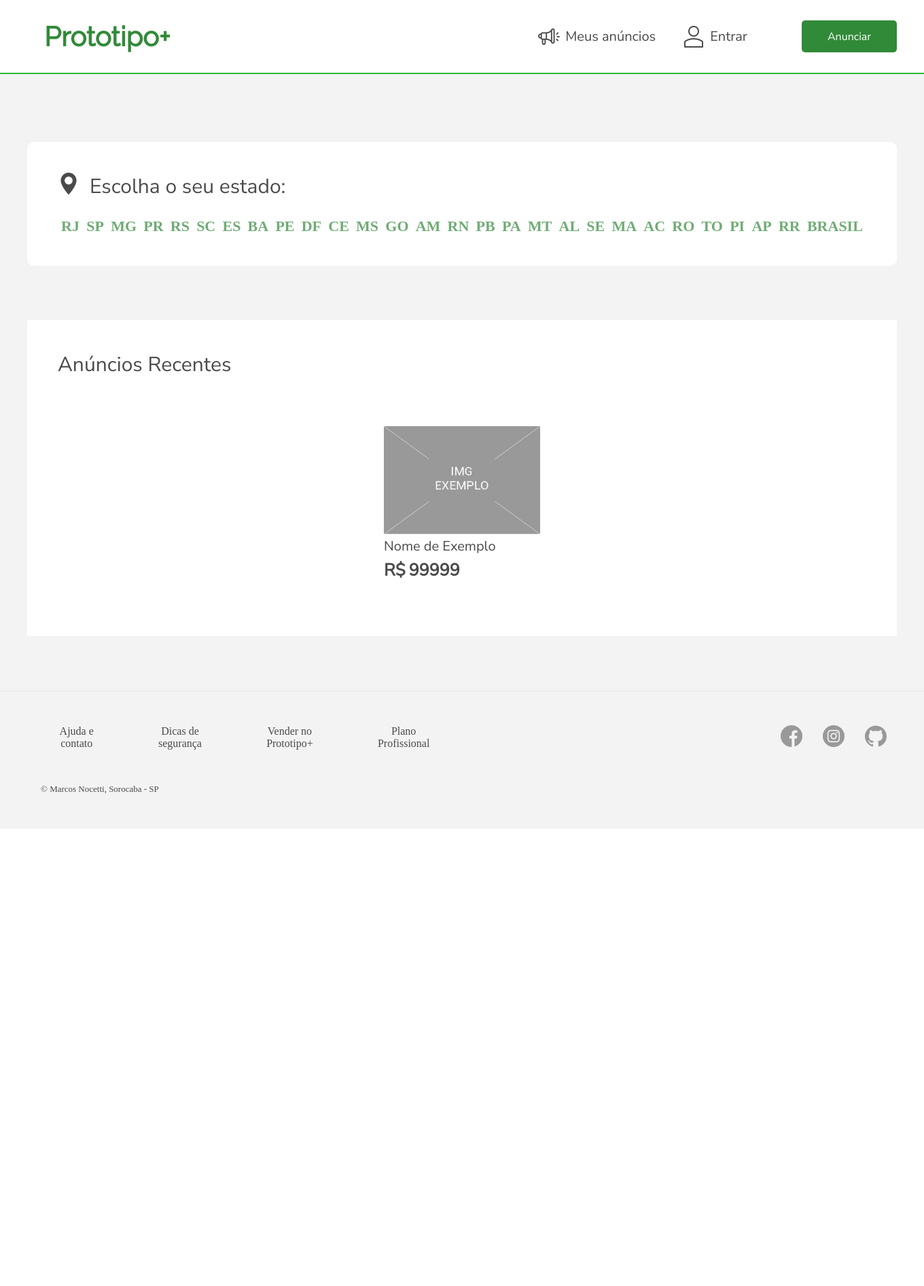
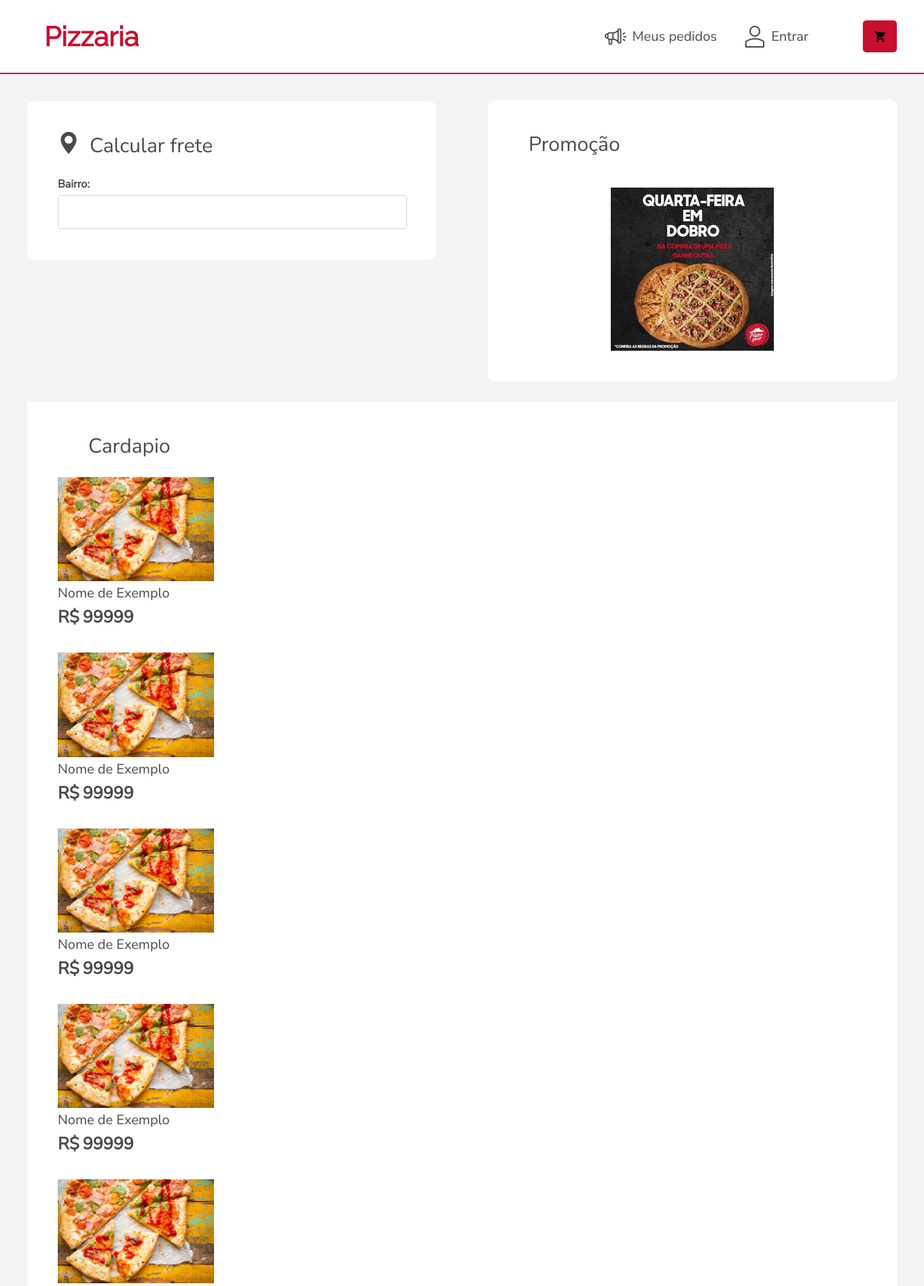
Before and after one commit to MarcosNocetti/PrototipoSistemaVendasWEB, a PHP site: page /Prototipomais/ in a window 1360 px wide. Shown: the top 1892 px of the page at 68% size. Before the commit the page ends 1168 px from the top, so only its background shows below. Run offline with PHP 8.4, Linux system fonts and the light colour scheme; some web fonts are replaced.

Commit message:
first commit

```diff
--- a/index.php
+++ b/index.php
@@ -23,14 +23,14 @@ include "config.index.php";
 
     <div id="headerBackground">
         <div id="headerInv">
-            <div id="headerLogo">Prototipo+</div>
+            <div id="headerLogo">Pizzaria</div>
             <div id="headerMenuArea">
 
             <?php if(isset($_SESSION['id']) && !empty($_SESSION['id']) || isset($_SESSION['fb_id']) && !empty($_SESSION['fb_id'])){?>
 
                 <div id="meusAnunciosArea">
                     <img src="assets/imgs/megaphone-grey.png" class="imgsMenu" id="megaphone">
-                    <div id="meusAnunciosText">Meus anúncios</div>
+                    <div id="meusAnunciosText">Meus pedidos</div>
                 </div>
                 <div id="userStatus">
                     <img src="assets/imgs/user_pics/user_avatar/<?php echo $avatar; ?>" class="imgsMenu" id="userAvatar">
@@ -38,7 +38,7 @@ include "config.index.php";
                     <li id="userArea"><div id="userName"><?php echo $nome; ?><span id="seta"><img src="assets/imgs/arrow.png" alt=""></span></div>
 
                         <ul id="userOpts">
-                            <li id="menu-anuncios">Meus anúncios</li>
+                            <li id="menu-anuncios">Meus pedidos</li>
                             <li class="endC" id="plano-pro">Plano PREMIUM</li>
                             <li class="endC" id="menu-cad">Meus dados</li>
                             <li id="menu-sair">Sair</li>
@@ -54,7 +54,7 @@ include "config.index.php";
 
                 <div id="meusAnunciosArea">
                     <img src="assets/imgs/megaphone-grey.png" class="imgsMenu">
-                    <div id="meusAnunciosText">Meus anúncios</div>
+                    <div id="meusAnunciosText">Meus pedidos</div>
                 </div>
 
                 <div id="areaLogin">
@@ -62,7 +62,9 @@ include "config.index.php";
                     <div id="userName">Entrar</div>
                 </div>
 
-                <div id="anunciarBtn"><p>Anunciar</p></div>
+                <div id="anunciarBtn">
+					<img src="assets/imgs/cart.ico">
+				</div>
 
             <?php } ?>
 
@@ -82,40 +84,22 @@ include "config.index.php";
         <div id="seuEstadoArea">
             <div id="estadoTitleArea">
                 <div id="estadoImgDiv"><img id="estadoIcon" src="assets/imgs/pin.png" alt=""></div>
-                <div class="globalTitle Estado">Escolha o seu estado:</div><br>
+                <div class="globalTitle Estado">Calcular frete</div><br>
             </div>
-
+				 <div class="inputTitle">Bairro:</div>
+				<input type="text" class="input" id="idBairro" name="idBairro">
             <div id="estadoContainerOpts">
-                <a href="" class="Eopts">RJ</a>
-                <a href="" class="Eopts">SP</a>
-                <a href="" class="Eopts">MG</a>
-                <a href="" class="Eopts">PR</a>
-                <a href="" class="Eopts">RS</a>
-                <a href="" class="Eopts">SC</a>
-                <a href="" class="Eopts">ES</a>
-                <a href="" class="Eopts">BA</a>
-                <a href="" class="Eopts">PE</a>
-                <a href="" class="Eopts">DF</a>
-                <a href="" class="Eopts">CE</a>
-                <a href="" class="Eopts">MS</a>
-                <a href="" class="Eopts">GO</a>
-                <a href="" class="Eopts">AM</a>
-                <a href="" class="Eopts">RN</a>
-                <a href="" class="Eopts">PB</a>
-                <a href="" class="Eopts">PA</a>
-                <a href="" class="Eopts">MT</a>
-                <a href="" class="Eopts">AL</a>
-                <a href="" class="Eopts">SE</a>
-                <a href="" class="Eopts">MA</a>
-                <a href="" class="Eopts">AC</a>
-                <a href="" class="Eopts">RO</a>
-                <a href="" class="Eopts">TO</a>
-                <a href="" class="Eopts">PI</a>
-                <a href="" class="Eopts">AP</a>
-                <a href="" class="Eopts">RR</a>
-                <a href="" class="Eopts">BRASIL</a>
             </div>
         </div>
+
+		<div id="promoArea">
+			<div id="promoTitleArea">
+				<div class="globalTitle Estado">Promoção</div><br>
+			</div>
+			<div id="estadoContainerOpts">
+				<img src="assets/imgs/promo.jpg">
+            </div>
+		</div>
 
 
 
@@ -124,22 +108,43 @@ include "config.index.php";
 
 
 
-        <div id="anunciosRecentesArea">
-            <div class="globalTitle AR">Anúncios Recentes</div>
+
+
 
             <div id="areaAR">
-
-                <a href="">
+			        <div class="globalTitle AR">Cardapio</div>
                     <div class="anuncioRecente" id="prodN">
                         <img src="assets/imgs/img-exemplo.jpg" alt="" class="imgAnuncio" id="imgN">
                         <div class="nameAnuncio" id="nameN">Nome de Exemplo</div>
                         <div class="precoAnuncio" id="precoN"><span>R$</span>99999</div>
                     </div>
-                </a>
-
+					<div class="anuncioRecente" id="prodN">
+                        <img src="assets/imgs/img-exemplo.jpg" alt="" class="imgAnuncio" id="imgN">
+                        <div class="nameAnuncio" id="nameN">Nome de Exemplo</div>
+                        <div class="precoAnuncio" id="precoN"><span>R$</span>99999</div>
+                    </div>
+					<div class="anuncioRecente" id="prodN">
+                        <img src="assets/imgs/img-exemplo.jpg" alt="" class="imgAnuncio" id="imgN">
+                        <div class="nameAnuncio" id="nameN">Nome de Exemplo</div>
+                        <div class="precoAnuncio" id="precoN"><span>R$</span>99999</div>
+                    </div>
+				   <div class="anuncioRecente" id="prodN">
+                        <img src="assets/imgs/img-exemplo.jpg" alt="" class="imgAnuncio" id="imgN">
+                        <div class="nameAnuncio" id="nameN">Nome de Exemplo</div>
+                        <div class="precoAnuncio" id="precoN"><span>R$</span>99999</div>
+                    </div>
+				   <div class="anuncioRecente" id="prodN">
+                        <img src="assets/imgs/img-exemplo.jpg" alt="" class="imgAnuncio" id="imgN">
+                        <div class="nameAnuncio" id="nameN">Nome de Exemplo</div>
+                        <div class="precoAnuncio" id="precoN"><span>R$</span>99999</div>
+                    </div>
+				   <div class="anuncioRecente" id="prodN">
+                        <img src="assets/imgs/img-exemplo.jpg" alt="" class="imgAnuncio" id="imgN">
+                        <div class="nameAnuncio" id="nameN">Nome de Exemplo</div>
+                        <div class="precoAnuncio" id="precoN"><span>R$</span>99999</div>
+                    </div>
             </div>
 
-        </div>
 
     </div>
 
@@ -150,7 +155,7 @@ include "config.index.php";
             <div id="col1Footer">
                 <a href="">Ajuda e <br> contato</a>
                 <a href="">Dicas de<br> segurança</a>
-                <a href="">Vender no<br> Prototipo+</a>
+                <a href="">Vender no<br> Pizzaria</a>
                 <a href="">Plano<br> Profissional</a>
             </div>
 
--- a/pages/anunciar/anunciar.php
+++ b/pages/anunciar/anunciar.php
@@ -20,12 +20,12 @@ if(!isset($_SESSION['id']) || empty($_SESSION['id'])){
     <script src="../../assets/frameworks/jquery.maskMoney.min.js"></script>
     <script src="anunciar.js"></script>
     <link rel="stylesheet" href="anunciar.css">
-    <title>Inserir anúncio | Prototipo+</title>
+    <title>Inserir anúncio | Pizzaria</title>
 </head>
 <body>
     <div id="header">
         <div id="headerInv">
-            <div id="headLogo"><p> Prototipo+ </p></div>
+            <div id="headLogo"><p> Pizzaria </p></div>
             <a href="../home/logout.php" id="userStatusArea">
                 <div>
                     Olá, <?php echo $nome;?> <span>&times;</span>
--- a/pages/footer/footer.php
+++ b/pages/footer/footer.php
@@ -3,7 +3,7 @@
             <div id="col1Footer">
                 <a href="">Ajuda e <br> contato</a>
                 <a href="">Dicas de<br> segurança</a>
-                <a href="">Vender no<br> Prototipo+</a>
+                <a href="">Vender no<br> Pizzaria</a>
                 <a href="">Plano<br> Profissional</a>
             </div>
 
--- a/pages/index/index.css
+++ b/pages/index/index.css
@@ -24,6 +24,7 @@ body {
 #bodyArea{
     width: 100%;
     margin-top: 100px;
+	display: table;
 }
 
 .globalTitle{
@@ -39,7 +40,7 @@ body {
 #headerBackground{
     background-color: white;
     width: 100%;
-    border-bottom: 2px solid #2bb836;
+    border-bottom: 2px solid #c8102e;
 }
 
 #headerInv{
@@ -53,7 +54,7 @@ body {
     margin-left: 25px;
     font-family: 'Raleway', sans-serif;
     font-weight: 800;
-    color: #318a38;
+    color: #c8102e;
     cursor: pointer;
     align-self: center;
 }
@@ -70,12 +71,14 @@ body {
 }
 
 #anunciarBtn{
+	height: auto;
+	max-height: 30px;
     display: flex;
-    background-color: #318a38;
+    background-color: #c8102e;
     padding: 10px;
     color: white;
     font-family: 'Nunito Sans', sans-serif;
-    width: 120px;
+    width: 30px;
     text-align: center;
     border-radius: 5px;
     cursor: pointer;
@@ -85,7 +88,7 @@ body {
 }
 
 #anunciarBtn:hover{
-    background-color: #2bb836;
+    background-color: #c8102e;
 }
 
 #userStatus{
@@ -152,7 +155,7 @@ body {
 }
 
 #meusAnunciosText:hover{
-    color: #318a38;
+    color: #c8102e;
 }
 
 #userOpts{
@@ -196,7 +199,7 @@ body {
 }
 
 #userOpts li a:hover{
-    color: #318a38 !important;
+    color: #c8102e !important;
 }
 
 .endC{
@@ -209,7 +212,7 @@ body {
 /* AREA DE PESQUISA */
 #seachBackground{
     width: 100%;
-    background-color: #318a38;
+    background-color: #c8102e;
 }
 
 
@@ -383,7 +386,7 @@ body {
 #boxVenda {
     padding-top: 15px;
     width: 50%;
-    background-color: #70ab75;
+    background-color: #c8102e;
     height: 300px;
 }
 
@@ -411,7 +414,7 @@ body {
     height: 0;
     border-left: 25px solid transparent;
     border-right: 25px solid transparent;
-    border-top: 25px solid #70AB75;
+    border-top: 25px solid #c8102e;
 }
 
 #titleSubBoxeVenda {
@@ -424,11 +427,11 @@ body {
 }
 
 #titleSubBoxeVenda span {
-    color: #318a38;
+    color: #c8102e;
 }
 
 .benefOpsVenda {
-    background-color: #70AB75;
+    background-color: #c8102e;
     display: flex;
     align-items: center;
     width: 400px;
@@ -450,7 +453,13 @@ body {
 #seuEstadoArea{
     display: flex;
     flex-direction: column;
+	width: 40%;
+	margin-top: -60px;
+	margin-right: 10px;
+	float:left;
+
 }
+div {clear:both;}
 
 #estadoContainerOpts{
     display: flex;
@@ -486,6 +495,54 @@ body {
 }
 
 
+/*Promoção*/
+
+#promoArea{
+    display: flex;
+    flex-direction: column;
+	width: 40%;
+	margin-top: -235px;
+	margin-bottom: 30px;
+	margin-left: 10px;
+	float:right;
+}
+
+#promoContainerOpts{
+    display: flex;
+    flex-direction: row;
+    justify-content: space-around;
+    font-size: 22px;
+    font-weight: 800;
+}
+
+.Eopts{
+    color: #70AB75;
+}
+
+.Eopts:hover{
+    text-decoration: underline;
+}
+
+#promoArea{
+    background-color: white;
+    padding: 45px;
+    border-radius: 10px
+}
+
+/* TITLEAREA */
+#promocaoTitleArea{
+    display: flex;
+    flex-direction: row;
+}
+
+.globalTitle.Promocao{
+    margin-left: 15px;
+    margin-bottom: 25px;
+}
+
+
+
+
 
 
 
@@ -493,11 +550,7 @@ body {
 
 /* Anuncios Recentes */
 #anunciosRecentesArea{
-    background-color: white;
-    width: 100%;
-    margin-top: 80px;
-    padding-top: 45px;
-    margin-bottom: 80px;
+
 }
 
 .globalTitle.AR{
@@ -507,19 +560,27 @@ body {
 
 #areaAR{
     padding: 45px;
-    display: flex;
-    flex-direction: row;
-    justify-content: space-around;
-    flex-wrap: wrap;
+    display: table;
+	background-color: white;
+    width: 100%;
+    margin-top: 80px;
+    padding-top: 45px;
+    margin-bottom: 80px;
+
 }
 .anuncioRecente{
-    width: 230px;
+    width: 200px;
     margin-bottom: 35px;
+	float: ;
+	margin-right: 4px;
+	box-sizing: border-box;
+    position: relative;
+    vertical-align: top;
 }
 
 .imgAnuncio{
     width: 230px;
-    margin-bottom: 0px
+    margin-bottom: 0px;
 }
 
 .nameAnuncio{
@@ -595,3 +656,34 @@ body {
     margin-bottom: 50px;
     margin-left: 20px;
 }
+.inputTitle {
+    color: #4a4a4a;
+    font-size: 16px;
+    font-weight: bold;
+    font-family: "Nunito Sans";
+    margin-bottom: 5px;
+}
+
+.input {
+    width: 100%;
+    height: 48PX;
+    color: #4a4a4a !important;
+    border: solid 1px #d2d2d2;
+    font-size: 17px;
+    text-indent: 8px;
+    border-radius: 5px;
+}
+
+.inputFail {
+    width: 100%;
+    height: 48PX;
+    color: #4a4a4a !important;
+    border: solid 1px red;
+    font-size: 17px;
+    text-indent: 8px;
+    border-radius: 5px;
+}
+
+.inputFail:focus{
+    border: solid 1px red !important;
+}
--- a/pages/meus-dados/meus-dados.php
+++ b/pages/meus-dados/meus-dados.php
@@ -18,14 +18,14 @@ require "config.meus-dados.php";
     <link rel="stylesheet" href="meus-dados.css">
     <meta http-equiv="Content-Type" content="text/html; charset=utf-8" />
     <link rel="stylesheet" href="../footer/footer.css">
-    <title>Meus dados | Prototipo+</title>
+    <title>Meus dados | Pizzaria</title>
 </head>
 
 <body>
 <header>
     <div id="header">
         <div id="headerInv">
-            <div id="headLogo"><p> Prototipo+ </p></div>
+            <div id="headLogo"><p> Pizzaria </p></div>
             <a href="../home/logout.php" id="userStatusArea">
                 <div id="sairbtn">
                     Olá, <?php echo $nome;?> <span>&times;</span>
--- a/prototipo_.sql
+++ b/prototipo_.sql
@@ -19,7 +19,7 @@ SET time_zone = "+00:00";
 /*!40101 SET NAMES utf8mb4 */;
 
 --
--- Database: `prototipo+`
+-- Database: `Pizzaria`
 --
 
 -- --------------------------------------------------------
```
Also changed, not shown: pages/anunciar/anunciar.css (+4 -4 lines), pages/cadastro/cadastro.css (+4 -4 lines), pages/cadastro/cadastro.php (+4 -4 lines), pages/login/login.css (+5 -5 lines), pages/login/login.php (+4 -4 lines), pages/meus-anuncios/meus-anuncios.css (+8 -8 lines), pages/meus-anuncios/meus-anuncios.php (+5 -5 lines), pages/meus-dados/meus-dados.css (+20 -20 lines), assets/imgs/cart.ico (added), assets/imgs/img-exemplo.jpg, assets/imgs/promo.jpg (added).
